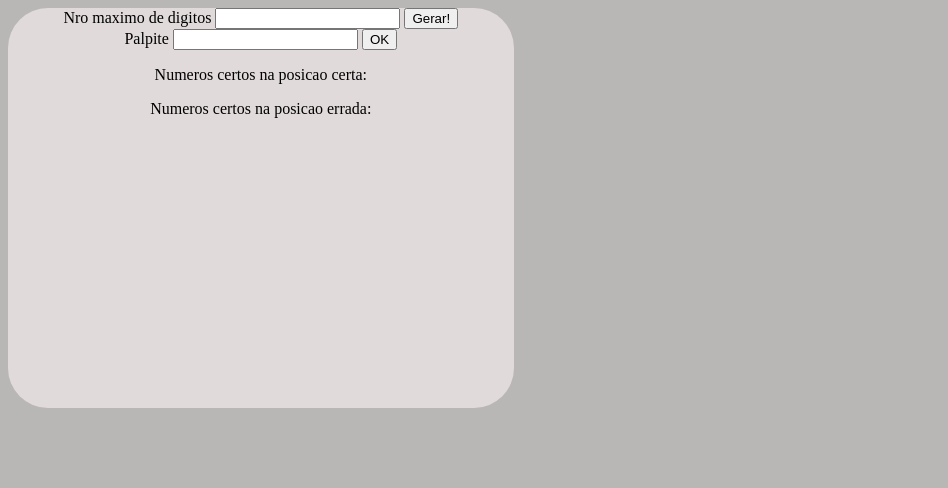
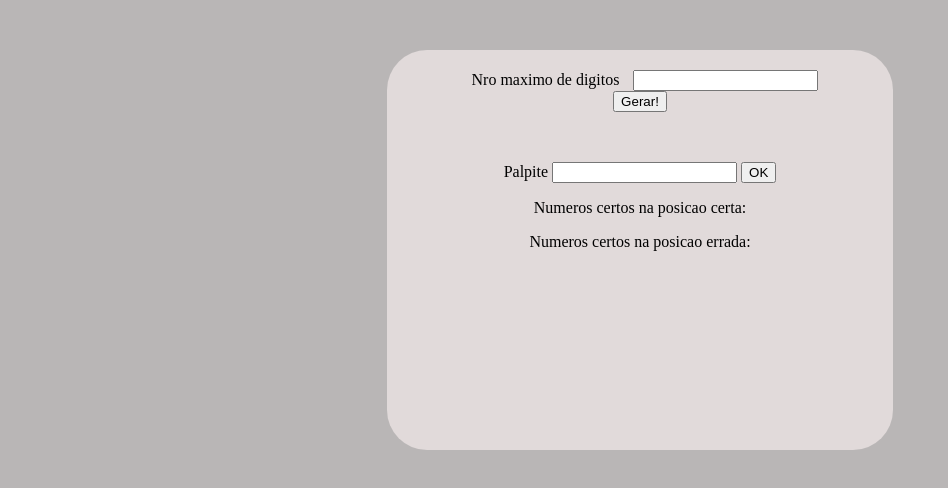
Before and after one commit to Zezola/desafioMastermind, a website: page src/index.html in a window 1280 px wide. Shown: the whole page, without its empty margins (0-948 px from the left). Drawn offline with Linux system fonts and the light colour scheme.

Commit message:
Ajustes no css da pagina

```diff
--- a/src/style.css
+++ b/src/style.css
@@ -13,4 +13,14 @@ body {
     height: 50vh;
     border-radius: 40px;
     text-align: center;
+    margin: auto;
 }
+
+.maxDigitsInput {
+    margin: 50px;
+    padding-top: 20px;
+}
+
+.maxDigitsInput label {
+    margin: 10px;
+}
```
